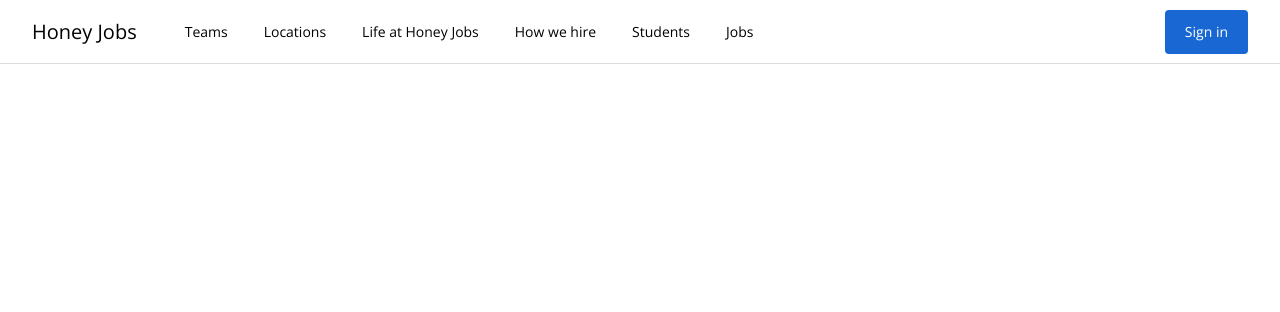
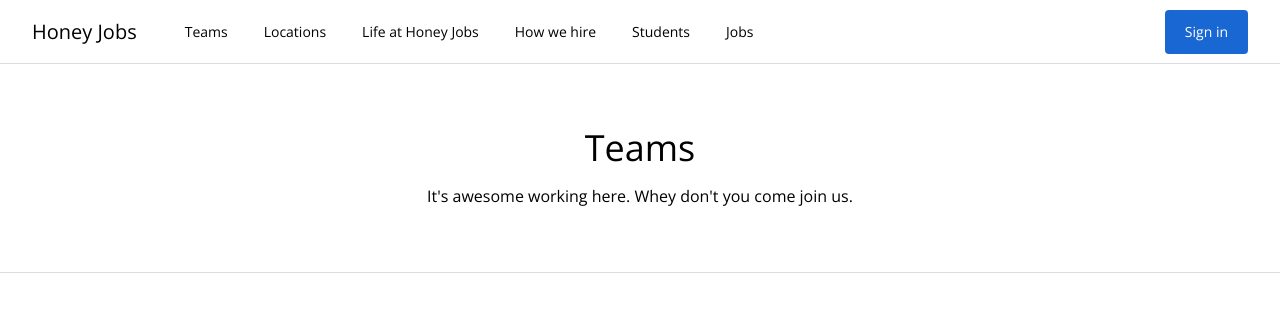
Before and after one commit to jalenh1/job-search-vue-app, a Vue app: page /#/teams in a window 1280 px wide. Shown: the top 312 px of the page. Built offline with nearby package versions, Linux system fonts and the light colour scheme.

Commit message:
created a teams page for the site

```diff
--- a/src/components/Navigation/MainNav.vue
+++ b/src/components/Navigation/MainNav.vue
@@ -41,7 +41,7 @@ export default {
   data() {
     return {
       menuItems: [
-        { text: 'Teams', url: '/' },
+        { text: 'Teams', url: '/teams' },
         { text: 'Locations', url: '/' },
         { text: 'Life at Honey Jobs', url: '/' },
         { text: 'How we hire', url: '/' },
--- /dev/null
+++ b/src/components/Shared/HeaderContainer.vue
@@ -0,0 +1,14 @@
+<template>
+  <div class="w-full border-b border-solid border-brand-gray-1">
+    <div class="mx-auto my-16 text-center">
+      <slot name="title">Sample title</slot>
+      <slot name="subtitle">Sample subtitle</slot>
+    </div>
+  </div>
+</template>
+
+<script>
+export default {
+  name: 'HeaderContainer'
+}
+</script>
--- a/src/router/index.js
+++ b/src/router/index.js
@@ -3,6 +3,7 @@ import { createRouter, createWebHashHistory } from 'vue-router'
 import HomeView from '@/views/HomeView.vue'
 import JobResultsView from '@/views/JobResultsView.vue'
 import JobView from '@/views/JobView.vue'
+import TeamsView from '@/views/TeamsView.vue'
 
 const routes = [
   {
@@ -19,6 +20,11 @@ const routes = [
     path: '/jobs/results/:id',
     name: 'JobListing',
     component: JobView
+  },
+  {
+    path: '/teams',
+    name: 'Teams',
+    component: TeamsView
   }
 ]
 
--- /dev/null
+++ b/src/views/TeamsView.vue
@@ -0,0 +1,23 @@
+<template>
+  <header-container>
+    <template #title>
+      <h1 class="w-full text-4xl font-normal">Teams</h1>
+    </template>
+    <template #subtitle>
+      <h2 class="my-4 w-full text-base font-light">
+        It's awesome working here. Whey don't you come join us.
+      </h2>
+    </template>
+  </header-container>
+</template>
+
+<script>
+import HeaderContainer from '@/components/Shared/HeaderContainer.vue'
+
+export default {
+  name: 'TeamsView',
+  components: {
+    HeaderContainer
+  }
+}
+</script>
```
